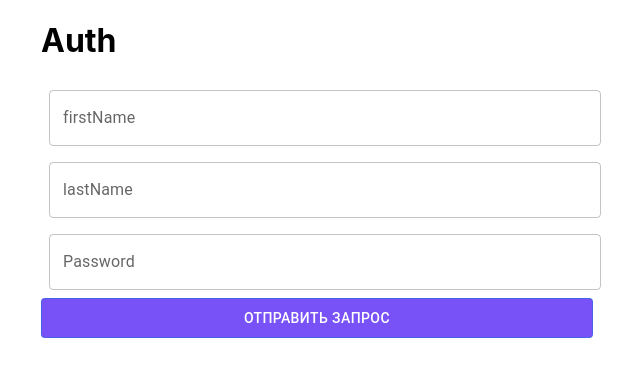
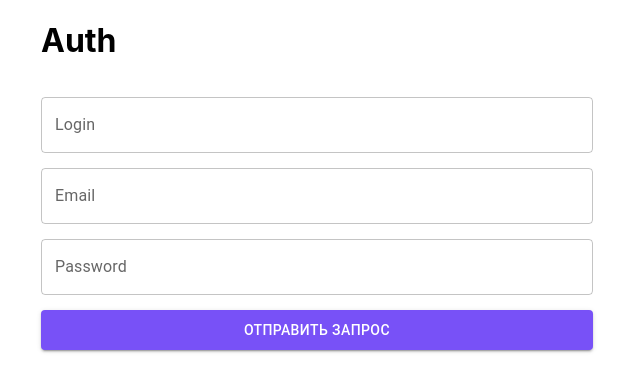
Before and after one commit to Adik-creator/Form_useForm, a React (Create React App) app: page / in a window 1280 px wide. Shown: the top 392 px of the page, without its empty margins (323-963 px from the left). Built offline with nearby package versions, Linux system fonts and the light colour scheme.

Commit message:
add style

```diff
--- a/src/Form.jsx
+++ b/src/Form.jsx
@@ -36,8 +36,8 @@ function Form(props) {
 
                 <TextField type="text"
                            variant={"outlined"}
-                           label={"firstName"}
-                           style={{width: "100%"}}
+                           label={"Login"}
+                           style={{width: "100%", margin: 0, marginTop: 15}}
                            error={!!errors?.login}
                            helperText={errors?.login ? errors.login.message : null}
                            {...register('login', {
@@ -47,27 +47,27 @@ function Form(props) {
 
                 <TextField type="text"
                            variant={"outlined"}
-                           label={"lastName"}
-                           style={{width: '100%'}}
-                           error={!!errors?.lastName}
-                           helperText={errors?.lastName ? errors.lastName.message : null}
-                           {...register('lastName', {
+                           label={"Email"}
+                           style={{width: '100%', margin: 0, marginTop: 15}}
+                           error={!!errors?.email}
+                           helperText={errors?.email ? errors.email.message : null}
+                           {...register('email', {
                                required: 'Поле обязательно к зополнению',
                            })}
                 />
                 <TextField type="password"
                            variant={"outlined"}
                            label={"Password"}
-                           style={{width: "100%"}}
+                           style={{width: "100%", margin: 0, marginTop: 15}}
                            error={!!errors?.Password}
                            helperText={errors?.Password ? errors.Password.message : null}
                            {...register('Password', {
                                required: 'Поле обязательно к зополнению',
                            })}
                 />
-                <Button variant="outlined"
+                <Button variant="contained"
                         type="submit"
-                        style={{width: '100%', backgroundColor: "#7851f7", color: '#fff', height: 40}}
+                        style={{width: '100%', backgroundColor: "#7851f7", color: '#fff', height: 40, marginTop: 15}}
 
                 >Отправить запрос</Button>
             </Box>
```
